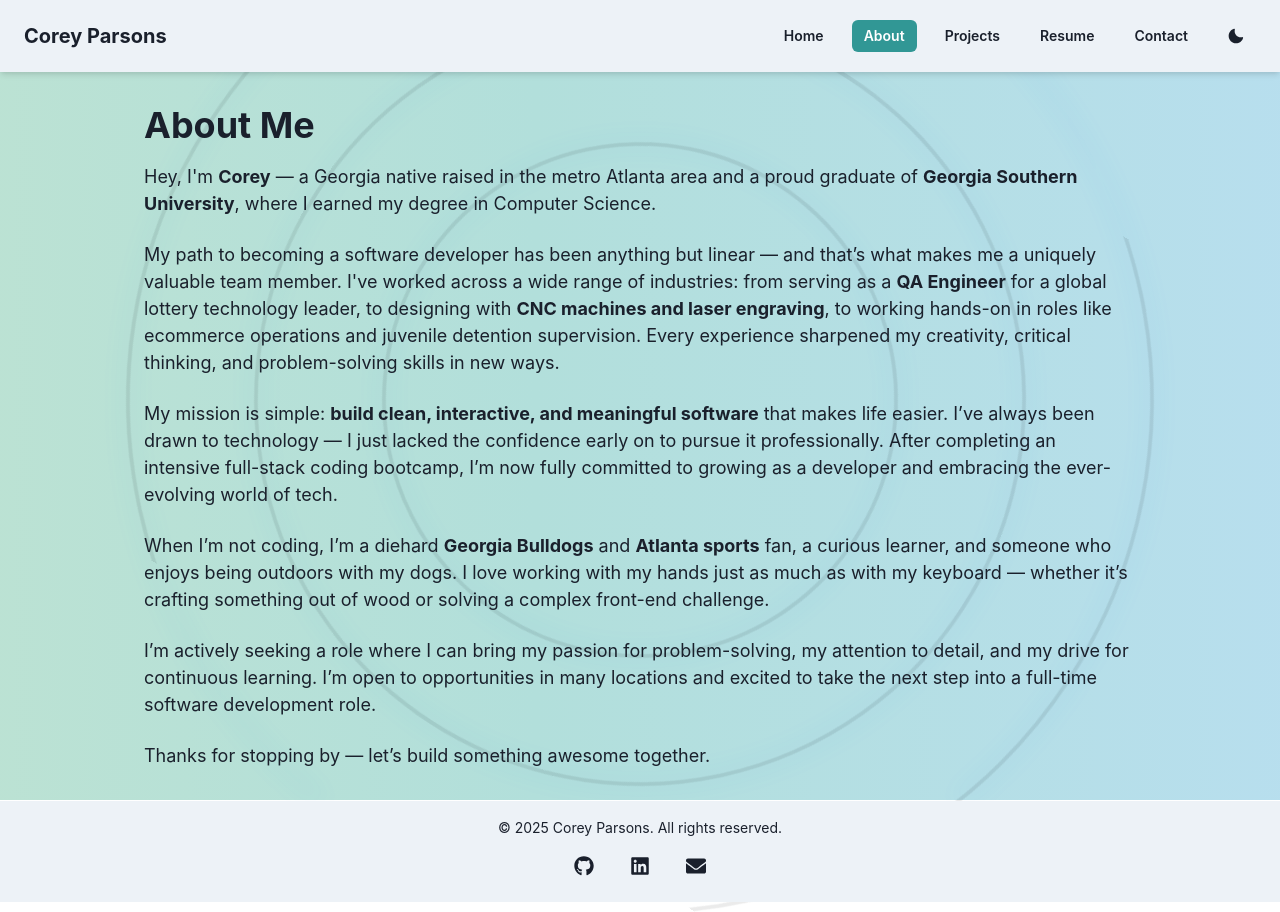
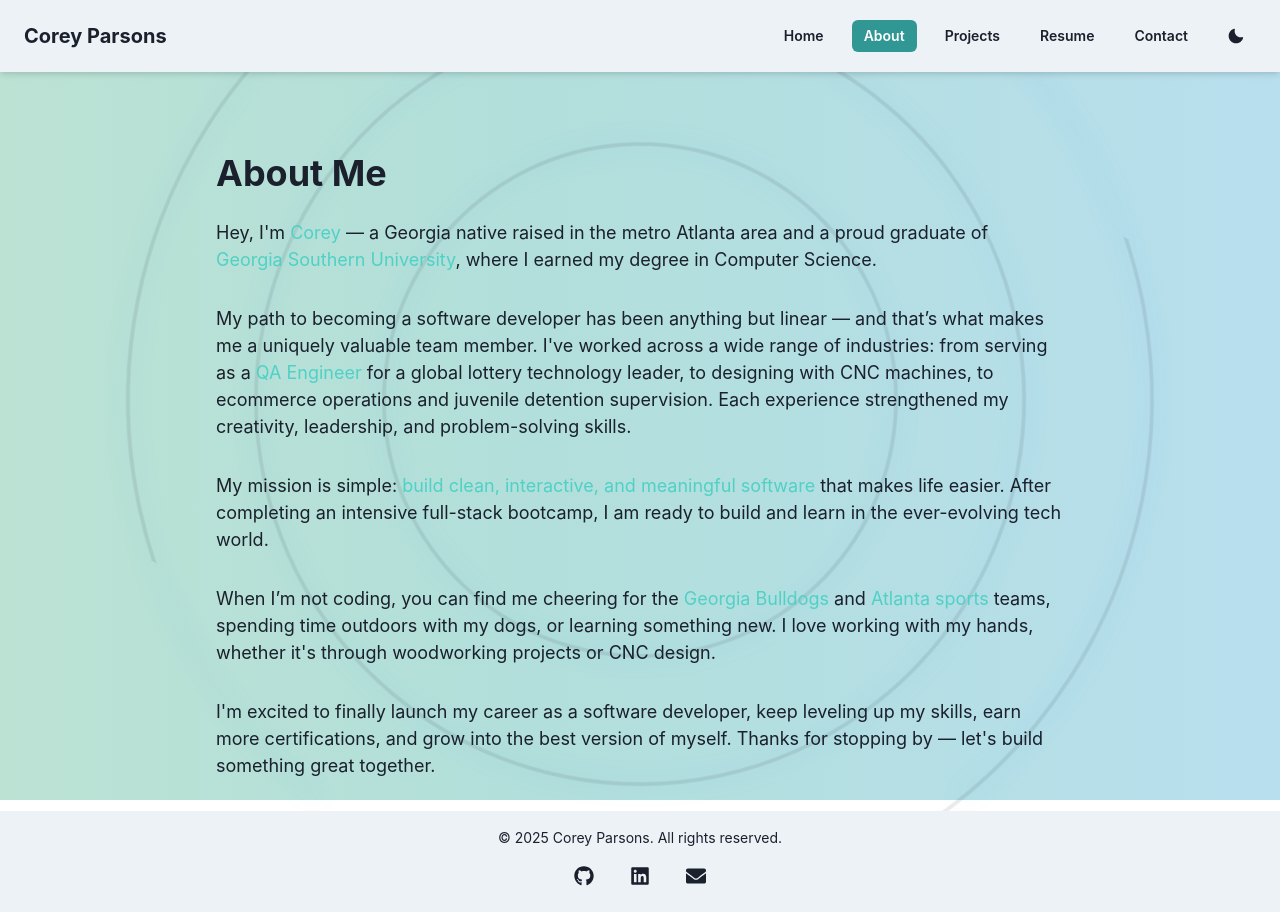
Before and after one commit to cpars/Portfolio, a React (Vite) app: page /about in a window 1280 px wide. Built offline with nearby package versions, Linux system fonts and the light colour scheme.

Commit message:
Added some stlye and animation to aboutpage

```diff
--- a/src/pages/About.tsx
+++ b/src/pages/About.tsx
@@ -1,66 +1,133 @@
 // src/pages/About.tsx
+import {
+  Box,
+  Heading,
+  Text,
+  Stack,
+  Highlight,
+  useColorModeValue,
+} from "@chakra-ui/react";
+import { motion } from "framer-motion";
+import PageWrapper from "../components/PageWrapper";
 import AnimatedBackground from "../components/AnimatedBackground";
 import OrbitingLines from "../components/OrbitingLines";
-import PageWrapper from "../components/PageWrapper";
-import { Heading, Text, Box } from "@chakra-ui/react";
+
+const MotionBox = motion(Box);
 
 const About = () => {
+  const textColor = useColorModeValue("gray.800", "white");
+
   return (
     <PageWrapper>
       <AnimatedBackground />
       <OrbitingLines />
-      <Box>
-        <Heading as="h2" size="xl" mb={4}>
-          About Me
-        </Heading>
 
-        <Text fontSize="lg" mb={6}>
-          Hey, I'm <strong>Corey</strong> — a Georgia native raised in the metro
-          Atlanta area and a proud graduate of{" "}
-          <strong>Georgia Southern University</strong>, where I earned my degree
-          in Computer Science.
-        </Text>
+      <Stack
+        spacing={8}
+        maxW="4xl"
+        mx="auto"
+        mt={12}
+        px={6}
+        position="relative"
+        zIndex={2}
+        color={textColor}
+      >
+        <MotionBox
+          initial={{ opacity: 0, y: 30 }}
+          whileInView={{ opacity: 1, y: 0 }}
+          transition={{ duration: 0.8 }}
+        >
+          <Heading as="h2" size="xl" mb={6}>
+            About Me
+          </Heading>
+          <Text fontSize="lg">
+            Hey, I'm{" "}
+            <Highlight query="Corey" styles={{ color: "teal.300" }}>
+              Corey
+            </Highlight>{" "}
+            — a Georgia native raised in the metro Atlanta area and a proud
+            graduate of{" "}
+            <Highlight
+              query="Georgia Southern University"
+              styles={{ color: "teal.300" }}
+            >
+              Georgia Southern University
+            </Highlight>
+            , where I earned my degree in Computer Science.
+          </Text>
+        </MotionBox>
 
-        <Text fontSize="lg" mb={6}>
-          My path to becoming a software developer has been anything but linear
-          — and that’s what makes me a uniquely valuable team member. I've
-          worked across a wide range of industries: from serving as a{" "}
-          <strong>QA Engineer</strong> for a global lottery technology leader,
-          to designing with <strong>CNC machines and laser engraving</strong>,
-          to working hands-on in roles like ecommerce operations and juvenile
-          detention supervision. Every experience sharpened my creativity,
-          critical thinking, and problem-solving skills in new ways.
-        </Text>
+        <MotionBox
+          initial={{ opacity: 0, y: 30 }}
+          whileInView={{ opacity: 1, y: 0 }}
+          transition={{ duration: 0.8, delay: 0.2 }}
+        >
+          <Text fontSize="lg">
+            My path to becoming a software developer has been anything but
+            linear — and that’s what makes me a uniquely valuable team member.
+            I've worked across a wide range of industries: from serving as a{" "}
+            <Highlight query="QA Engineer" styles={{ color: "teal.300" }}>
+              QA Engineer
+            </Highlight>{" "}
+            for a global lottery technology leader, to designing with CNC
+            machines, to ecommerce operations and juvenile detention
+            supervision. Each experience strengthened my creativity, leadership,
+            and problem-solving skills.
+          </Text>
+        </MotionBox>
 
-        <Text fontSize="lg" mb={6}>
-          My mission is simple:{" "}
-          <strong>build clean, interactive, and meaningful software</strong>{" "}
-          that makes life easier. I’ve always been drawn to technology — I just
-          lacked the confidence early on to pursue it professionally. After
-          completing an intensive full-stack coding bootcamp, I’m now fully
-          committed to growing as a developer and embracing the ever-evolving
-          world of tech.
-        </Text>
+        <MotionBox
+          initial={{ opacity: 0, y: 30 }}
+          whileInView={{ opacity: 1, y: 0 }}
+          transition={{ duration: 0.8, delay: 0.4 }}
+        >
+          <Text fontSize="lg">
+            My mission is simple:{" "}
+            <Highlight
+              query="build clean, interactive, and meaningful software"
+              styles={{ color: "teal.300" }}
+            >
+              build clean, interactive, and meaningful software
+            </Highlight>{" "}
+            that makes life easier. After completing an intensive full-stack
+            bootcamp, I am ready to build and learn in the ever-evolving tech
+            world.
+          </Text>
+        </MotionBox>
 
-        <Text fontSize="lg" mb={6}>
-          When I’m not coding, I’m a diehard <strong>Georgia Bulldogs</strong>{" "}
-          and <strong>Atlanta sports</strong> fan, a curious learner, and
-          someone who enjoys being outdoors with my dogs. I love working with my
-          hands just as much as with my keyboard — whether it’s crafting
-          something out of wood or solving a complex front-end challenge.
-        </Text>
+        <MotionBox
+          initial={{ opacity: 0, y: 30 }}
+          whileInView={{ opacity: 1, y: 0 }}
+          transition={{ duration: 0.8, delay: 0.6 }}
+        >
+          <Text fontSize="lg">
+            When I’m not coding, you can find me cheering for the{" "}
+            <Highlight query="Georgia Bulldogs" styles={{ color: "teal.300" }}>
+              Georgia Bulldogs
+            </Highlight>{" "}
+            and{" "}
+            <Highlight query="Atlanta sports" styles={{ color: "teal.300" }}>
+              Atlanta sports teams
+            </Highlight>
+            , spending time outdoors with my dogs, or learning something new. I
+            love working with my hands, whether it's through woodworking
+            projects or CNC design.
+          </Text>
+        </MotionBox>
 
-        <Text fontSize="lg" mb={6}>
-          I’m actively seeking a role where I can bring my passion for
-          problem-solving, my attention to detail, and my drive for continuous
-          learning. I’m open to opportunities in many locations and excited to
-          take the next step into a full-time software development role.
-        </Text>
-
-        <Text fontSize="lg">
-          Thanks for stopping by — let’s build something awesome together.
-        </Text>
-      </Box>
+        <MotionBox
+          initial={{ opacity: 0, y: 30 }}
+          whileInView={{ opacity: 1, y: 0 }}
+          transition={{ duration: 0.8, delay: 0.8 }}
+        >
+          <Text fontSize="lg">
+            I'm excited to finally launch my career as a software developer,
+            keep leveling up my skills, earn more certifications, and grow into
+            the best version of myself. Thanks for stopping by — let's build
+            something great together.
+          </Text>
+        </MotionBox>
+      </Stack>
     </PageWrapper>
   );
 };
```
